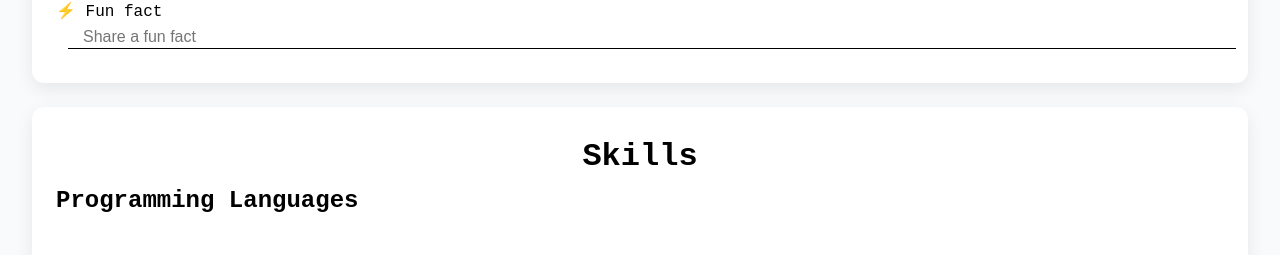
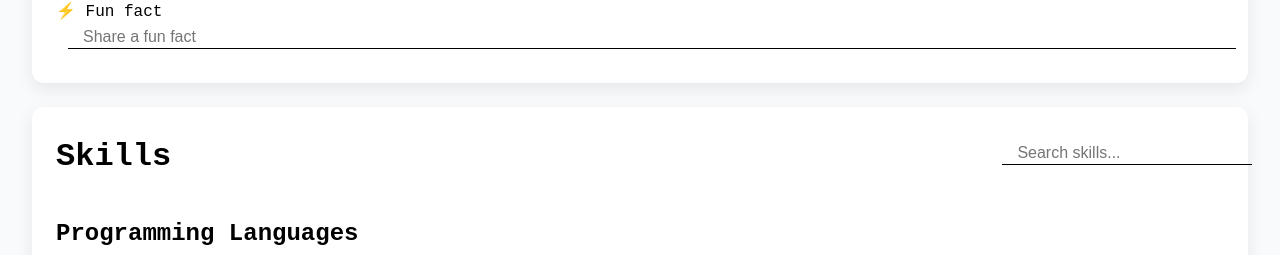
Before and after one commit to raunak0400/Readme-Generator, a React (Vite) app in the folder github-readme-generator/: page / in a window 1280 px wide. Shown: the part 872-1127 px from the top of the page. Built offline with nearby package versions, Linux system fonts and the light colour scheme; grey boxes are pictures that could not be loaded.

Commit message:
Add search functionality and new skills to SkillsSection; update styles for search input

```diff
--- a/github-readme-generator/src/components/SkillsSection.jsx
+++ b/github-readme-generator/src/components/SkillsSection.jsx
@@ -1,4 +1,5 @@
 import React from 'react';
+import { FaSearch } from 'react-icons/fa';
 
 const SkillsSection = ({ formData, setFormData }) => {
   const skillSets = {
@@ -36,6 +37,7 @@ const SkillsSection = ({ formData, setFormData }) => {
       { name: 'Prolog', icon: 'https://cdn.jsdelivr.net/gh/devicons/devicon/icons/prolog/prolog-original.svg' },
       { name: 'OCaml', icon: 'https://cdn.jsdelivr.net/gh/devicons/devicon/icons/ocaml/ocaml-original.svg' },
       { name: 'PowerShell', icon: 'https://cdn.jsdelivr.net/gh/devicons/devicon/icons/powershell/powershell-original.svg' },
+      { name: 'Rust', icon: 'https://cdn.jsdelivr.net/gh/devicons/devicon@latest/icons/rust/rust-original.svg' },
     ],
     'Frontend Development': [
       { name: 'React', icon: 'https://cdn.jsdelivr.net/gh/devicons/devicon/icons/react/react-original.svg' },
@@ -116,6 +118,8 @@ const SkillsSection = ({ formData, setFormData }) => {
       { name: 'D3.js', icon: 'https://cdn.jsdelivr.net/gh/devicons/devicon/icons/d3js/d3js-original.svg' },
       { name: 'Plotly', icon: 'https://cdn.jsdelivr.net/gh/devicons/devicon/icons/plotly/plotly-original.svg' },
       { name: 'Google Charts', icon: 'https://cdn.jsdelivr.net/gh/devicons/devicon/icons/google/google-original.svg' },
+      { name: 'ZingChart', icon: 'https://www.zingchart.com/favicon.ico' },
+      { name: 'Matlab', icon: "https://cdn.jsdelivr.net/gh/devicons/devicon@latest/icons/matlab/matlab-original.svg" },
     ],
     'Devops': [
       { name: 'Docker', icon: 'https://cdn.jsdelivr.net/gh/devicons/devicon/icons/docker/docker-original.svg' },
@@ -182,12 +186,67 @@ const SkillsSection = ({ formData, setFormData }) => {
     setFormData({ ...formData, skills: updatedSkills });
   };
 
+  const [search, setSearch] = React.useState('');
+
+  // Flatten all skills for search
+  const allSkills = Object.entries(skillSets).flatMap(([category, skills]) =>
+    skills.map(skill => ({ ...skill, category }))
+  );
+
+  // Filtered skills by search
+  const filteredSkillSets = React.useMemo(() => {
+    if (!search.trim()) return skillSets;
+    const lower = search.toLowerCase();
+    const filtered = {};
+    allSkills.forEach(skill => {
+      if (skill.name.toLowerCase().includes(lower)) {
+        if (!filtered[skill.category]) filtered[skill.category] = [];
+        filtered[skill.category].push({ name: skill.name, icon: skill.icon });
+      }
+    });
+    return filtered;
+  }, [search, skillSets, allSkills]);
+
   return (
     <div className="card container text-center my-4">
-      <h2 className="text-2xl font-bold mb-3 text-dark" style={{ fontSize: '2rem' }}>Skills</h2>
-
-      {Object.entries(skillSets).map(([category, skills]) => {
-        // Split skills into rows of 3 items each (horizontal arrangement)
+      <div className="row align-items-center mb-3" style={{ minHeight: 56 }}>
+        <div className="col text-start">
+          <h2 className="text-2xl font-bold text-dark m-0" style={{ fontSize: '2rem' }}>Skills</h2>
+          <input
+           id='skill-search'
+            type="text"
+            placeholder="Search skills..."
+            value={search}
+            onChange={e => setSearch(e.target.value)}
+            className="form-control"
+            style={{ maxWidth: 250 }}
+          />
+        </div>
+        {/* <div className="col-auto d-flex justify-content-end">
+          <input
+          id='skill-search'
+            type="text"
+            placeholder="Search skills..."
+            value={search}
+            onChange={e => setSearch(e.target.value)}
+            className="form-control"
+            style={{ maxWidth: 250 }}
+          />
+        </div> */}
+      </div>
+      {Object.entries(filteredSkillSets).length === 0 && (
+        <div className="text-muted mb-4">No skills found.</div>
+      )}
+      <div
+        style={
+          search.trim()
+            ? { display: 'flex', justifyContent: 'flex-start', paddingLeft: 0 }
+            : {}
+        }
+      >
+        <div style={{ width: '100%' }}>
+          {Object.entries(filteredSkillSets).map(([category, skills]) => {
+            // Split skills into rows of 5 items each (horizontal arrangement)
             const rows = [];
             for (let i = 0; i < skills.length; i += 5) {
               rows.push(skills.slice(i, i + 5));
@@ -195,7 +254,7 @@ const SkillsSection = ({ formData, setFormData }) => {
 
             return (
               <div key={category} className="mb-5 text-start">
-            <h3 className="text-lg font-medium text-secondary mb-3"style={{ fontSize: '1.5rem' }}>{category}</h3>
+                <h3 className="text-lg font-medium text-secondary mb-3" style={{ fontSize: '1.5rem' }}>{category}</h3>
                 <div className="container skills-section" id='skills'>
                   <div className="d-flex flex-column gap-2">
                     {rows.map((row, rowIdx) => (
@@ -222,7 +281,7 @@ const SkillsSection = ({ formData, setFormData }) => {
                                 alt={`${skill.name} icon`}
                                 className="img-fluid me-2"
                                 style={{ width: '40px', height: '40px', objectFit: 'contain', flexShrink: 0, cursor: 'pointer' }}
-                            onError={(e) => (e.target.src = 'https://via.placeholder.com/28?text=?')}
+                                onError={e => (e.target.src = 'https://via.placeholder.com/28?text=?')}
                                 onMouseEnter={e => {
                                   const tooltip = e.target.nextSibling;
                                   tooltip.style.visibility = 'visible';
@@ -247,7 +306,7 @@ const SkillsSection = ({ formData, setFormData }) => {
                                   padding: '4px 10px',
                                   borderRadius: '4px',
                                   fontSize: '0.85rem',
-                              left: '200%',
+                                  left: '180%',
                                   top: '40%',
                                   transform: 'translateY(-50%)',
                                   whiteSpace: 'nowrap',
@@ -257,7 +316,6 @@ const SkillsSection = ({ formData, setFormData }) => {
                                 {skill.name}
                               </span>
                             </div>
-                        {/* <span className="text-dark small text-nowrap">{skill.name}</span> */}
                           </div>
                         ))}
                       </div>
@@ -268,6 +326,8 @@ const SkillsSection = ({ formData, setFormData }) => {
             );
           })}
         </div>
+      </div>
+    </div>
   );
 };
 
--- a/github-readme-generator/src/index.css
+++ b/github-readme-generator/src/index.css
@@ -153,6 +153,15 @@ input:focus, textarea:focus {
 #skill-checkbox{
   margin-right: -120px ;
 }
+#skill-search{
+  display: flex;
+  position: relative;
+  top: -40px;
+  left: 80%;
+  justify-content: end;
+  width: 60%;
+  text-align: start;
+}
 
 /* Button styles */
 button {
```
Lines whose indentation alone changed are shown as unchanged.
